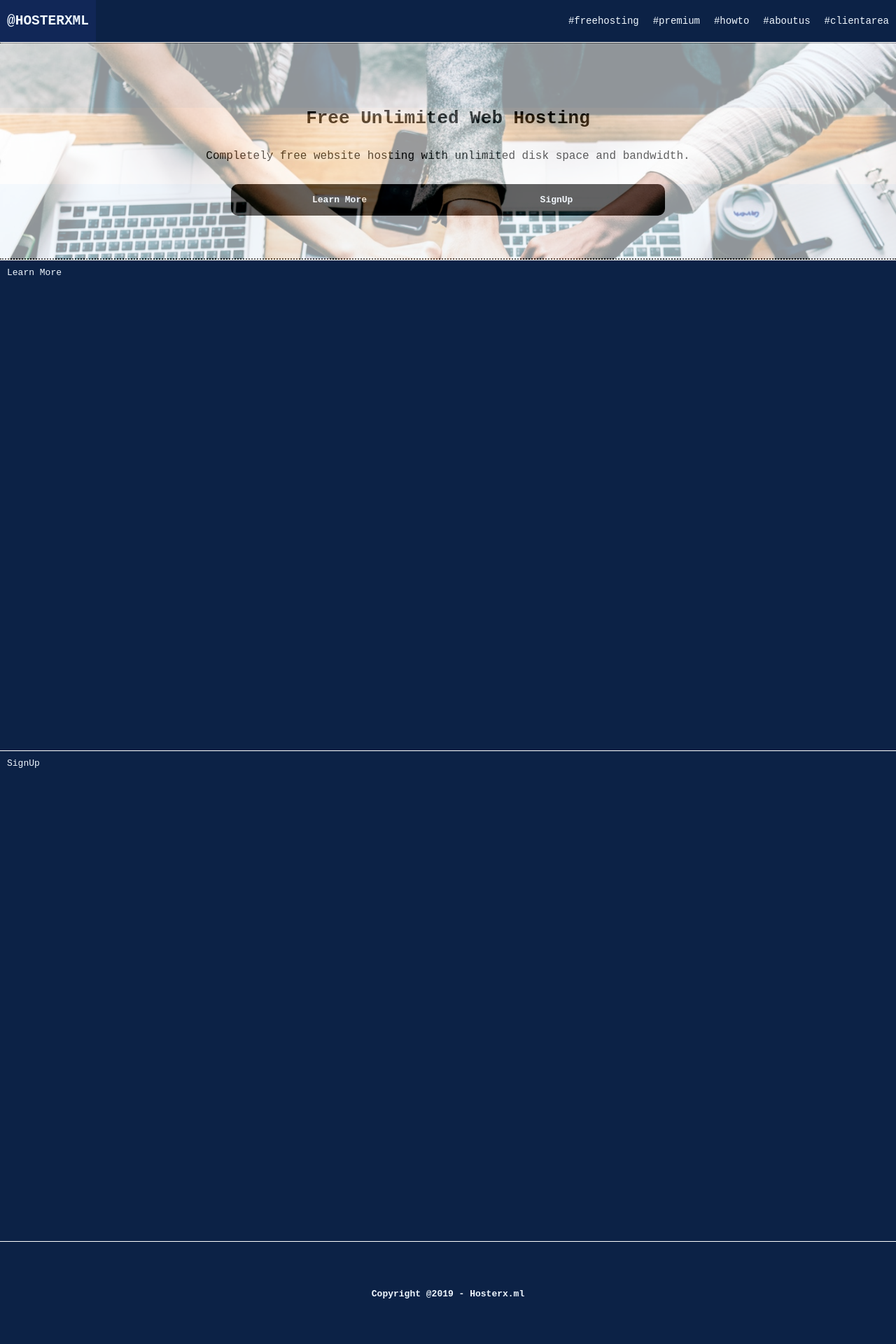
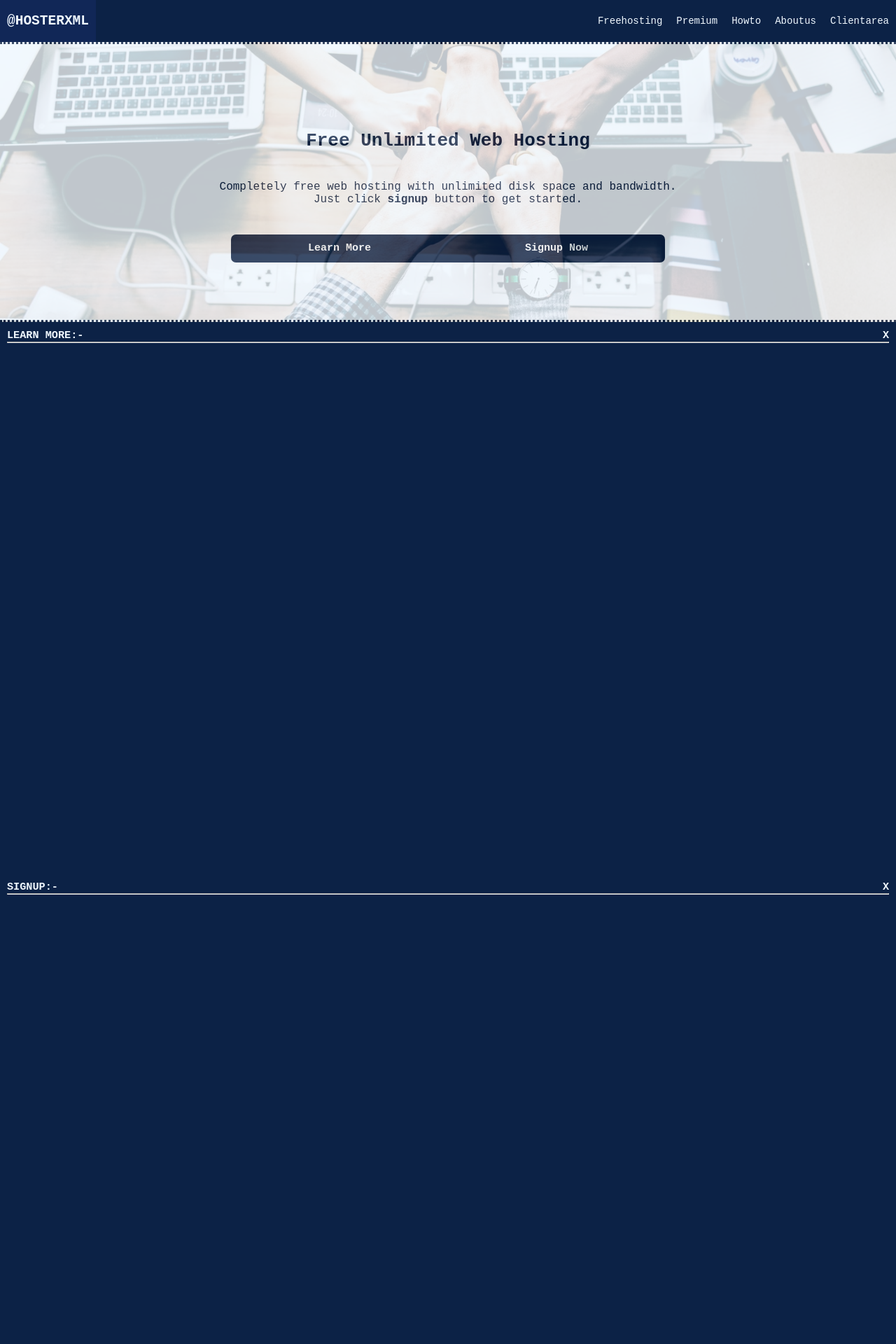
Before and after one commit to DevSamJS/hosterx.ml, a Vue app: page / in a window 1280 px wide. Shown: the top 1920 px of the page at 70% size. Built offline with nearby package versions, Linux system fonts and the light colour scheme.

Commit message:
Set snapy scrolling and done little changes

```diff
--- a/public/index.html
+++ b/public/index.html
@@ -5,7 +5,7 @@
     <meta http-equiv="X-UA-Compatible" content="IE=edge">
     <meta name="viewport" content="width=device-width,initial-scale=1.0">
     <link rel="icon" href="<%= BASE_URL %>logo.png">
-    <title>OSTERX.ML</title>
+    <title>HOSTERX.ML</title>
   </head>
   <body>
     <noscript>
--- a/src/App.vue
+++ b/src/App.vue
@@ -3,7 +3,7 @@
     <navigation/>
     <appheader />
     <appbody />
-    <appfooter />
+    <appfooter domainname=""/>
   </div>
 </template>
 
@@ -34,12 +34,16 @@ body {
   grid-template-rows: auto;
   grid-template-areas:
       ". app .";
+  scroll-snap-type:y mandatory;
+  overflow-y: scroll;
 }
+
 #app {
   grid-area: app;
   display: grid;
   grid-template-columns: auto;
-  grid-template-rows: auto minmax(310px, max-content) minmax(768px, max-content) 150px;
-  grid-gap: 1px;
+  grid-template-rows: auto minmax(400px, auto) minmax(768px, auto) 100px;
 }
+
+
 </style>
--- a/src/components/body/appbody.vue
+++ b/src/components/body/appbody.vue
@@ -1,18 +1,19 @@
 <template>
   <div class="appbody">
-      <div id="learnmore">
-        Learn More
-      </div>
-      <div id="signup">
-        SignUp
-      </div>
+      <fullSizeSection title="LEARN MORE" id="learnmore"/>
+      <fullSizeSection title="SIGNUP" id="signup"/>
+      <fullSizeSection title="HOW TO" id="howto"/>
+      <fullSizeSection title="ABOUT" id="about"/>
+      <fullSizeSection title="PREMIUM" id="premium"/>
   </div>
 </template>
 
 <script>
+import fullSizeSection from './fullSizeSection.vue';
 export default {
   name: 'appbody',
   components: {
+    fullSizeSection
   }
 }
 </script>
@@ -22,15 +23,5 @@ export default {
   color:aliceblue;
   display: grid;
   grid-template-rows: repeat(2,minmax(700px, max-content));
-  grid-gap: 0.5px;
-  scroll-snap-type: y mandatory;
-}
-#learnmore {
-  padding: 10px;
-  background: #0c2246;
-}
-#signup {
-  padding: 10px;
-  background: #0c2246;
 }
 </style>
--- /dev/null
+++ b/src/components/body/fullSizeSection.vue
@@ -0,0 +1,39 @@
+<template>
+  <div class="fullSizeSection" :id="id">
+    <h3>{{title}}:-<a href="#" style="float: right;color: aliceblue; text-decoration: none">X</a></h3>
+    <hr>
+  </div>
+</template>
+
+<script scoped>
+export default {
+  name: 'fullSizeSection',
+  props: {
+      title: String,
+      id: String
+  },
+  components: {
+
+  }
+}
+</script>
+
+<style scoped>
+.fullSizeSection {
+  scroll-snap-align: start;
+  height: 768px;
+  padding: 10px;
+  background: #0c2246;
+}
+.fullSizeSection > .title {
+    display: grid;
+    align-items: center;
+    justify-items: center;
+    margin: 20px;
+    height: 30px;
+    opacity: 0.4;
+    border-radius: 5px;
+    color: #0c2246;
+    background: aliceblue;
+}
+</style>
--- a/src/components/footer/appfooter.vue
+++ b/src/components/footer/appfooter.vue
@@ -1,12 +1,18 @@
 <template>
   <div class="appfooter">
-    <b>Copyright @2019 - Hosterx.ml</b>
+    <b>Copyright @ {{(new Date()).getFullYear()}} - {{getHostname}}</b>
+    <h4 style="display:inline-grid;">Created by: Sameer Tariq (@imsamtar)</h4>
   </div>
 </template>
 
 <script>
 export default {
   name: 'appfooter',
+  computed: {
+      getHostname: function(){
+          return window.location.hostname;
+      }
+  },
   components: {
 
   }
@@ -15,15 +21,17 @@ export default {
 
 <style>
 .appfooter {
+    border-top: 3px dotted aliceblue;
     background: #0c2246;
     color: aliceblue;
     display: grid;
     grid-template-columns: repeat(10, 1fr);
-    grid-template-rows: repeat(3, 1fr);
+    grid-template-rows: 40px repeat(2, 25px);
     grid-template-areas:
         ". . . . . . . . . ."
-        ". . . copyright copyright copyright copyright . . ."
-        ". . . . . . . . . .";
+        "copyright copyright copyright copyright copyright copyright copyright copyright copyright copyright"
+        "createdby createdby createdby createdby createdby createdby createdby createdby createdby createdby ";
+    scroll-snap-align: end;
 }
 .appfooter > b {
     display: inline-grid;
@@ -31,4 +39,13 @@ export default {
     align-items: center;
     justify-items: center;
 }
+.appfooter > h4 {
+    display: inline-grid;
+    grid-area: createdby;
+    align-items: center;
+    justify-items: center;
+}
+/* @media only screen and (max-width: 700px){
+
+} */
 </style>
--- a/src/components/header/apphead.vue
+++ b/src/components/header/apphead.vue
@@ -2,22 +2,22 @@
   <div class="appheader">
     <div>
       <h1>Free Unlimited Web Hosting</h1>
-      <p>Completely free website hosting with unlimited disk space and bandwidth.</p>
+      <p>Completely free web hosting with unlimited disk space and bandwidth.<br/>Just click <b>signup</b> button to get started.</p>
       <btn
         href="#learnmore"
         value="Learn More"
         styl="
             grid-area: learnmore;
-            border-radius: 10px 0px 0px 10px;
+            border-radius: 7px 0px 0px 7px;
             margin-left: 10px;
           "
       />
       <btn
         href="#signup"
-        value="SignUp"
+        value="Signup Now"
         styl="
           grid-area: signup;
-          border-radius: 0px 10px 10px 0px;
+          border-radius: 0px 7px 7px 0px;
           margin-right: 10px;
         "
         />
@@ -39,17 +39,19 @@ export default {
     .appheader {
         background: url("/header.jpg");
         background-size: cover;
+        background-position: center;
         display: grid;
+        scroll-snap-align: start;
     }
     .appheader > div {
-        color: black;
+        color: #0c2246;
         background: aliceblue;
-        opacity: 0.6;
-        border-top: 1px dotted black;
-        border-bottom: 2px dotted black;
+        opacity: 0.8;
+        border-top: 3px dotted #0c2246;
+        border-bottom: 3px dotted #0c2246;
         display: grid;
         grid-template-columns: repeat(4, 1fr);
-        grid-template-rows: repeat(8, auto);
+        grid-template-rows: repeat(5, auto) 40px repeat(2, auto);
         grid-template-areas:
             ". . . ."
             ". . . ."
@@ -63,17 +65,17 @@ export default {
     .appheader > div > h1 {
         text-align: center;
         grid-area: heading;
-        background: #ffffff;
-        opacity: 4;
     }
     .appheader > div > p {
         font-size: 16px;
         text-align: center;
         grid-area: subheading;
-        background: #ffffff;
-        opacity: 1;
     }
     @media only screen and (max-width: 700px){
+      .appheader {
+        background-size: cover;
+        background-position: center;
+      }
       .appheader > div{
         grid-template-columns: 1fr 1fr;
         grid-template-areas:
@@ -86,5 +88,6 @@ export default {
           ". ."
           ". .";
       }
+
     }
 </style>
--- a/src/components/header/btn.vue
+++ b/src/components/header/btn.vue
@@ -21,18 +21,18 @@ export default {
 
 <style scoped>
     .btn {
-        font-size: 13px;
-        font-weight: 700;
+        font-size: 15px;
+        font-weight: 600;
         display: inline-grid;
         align-items: center;
-        background: black;
+        background: #0c2246;
         color: aliceblue;
         text-align: center;
         text-decoration: none;
     }
     .btn:hover {
-      background: black;
-      opacity: 0.9;
+      background: #0c2246;
+      opacity: 0.94;
     }
     @media only screen and (max-width: 700px){
       /* .btn{
--- a/src/components/navigation/navigation.vue
+++ b/src/components/navigation/navigation.vue
@@ -50,6 +50,7 @@ export default {
                 "logo . navlinks";
         background-color: #0c2246;
         color: aliceblue;
+        scroll-snap-align: end;
     }
     @media only screen and (max-width: 700px){
         .navigation {
--- a/src/components/navigation/navlinks.vue
+++ b/src/components/navigation/navlinks.vue
@@ -16,11 +16,11 @@ export default {
     data: function(){
         return {
             navlinks: [
-                {value:'#freehosting', href: '#freehosting'},
-                {value:'#premium', href: '#premium'},
-                {value:'#howto', href: '#howto'},
-                {value:'#aboutus', href: '#about'},
-                {value:'#clientarea', href: '#clientarea'},
+                {value:'Freehosting', href: '#learnmore'},
+                {value:'Premium', href: '#premium'},
+                {value:'Howto', href: '#howto'},
+                {value:'Aboutus', href: '#about'},
+                {value:'Clientarea', href: '#signup'},
             ]
         }
     },
```
Also changed, not shown: public/1header.jpg (added).
